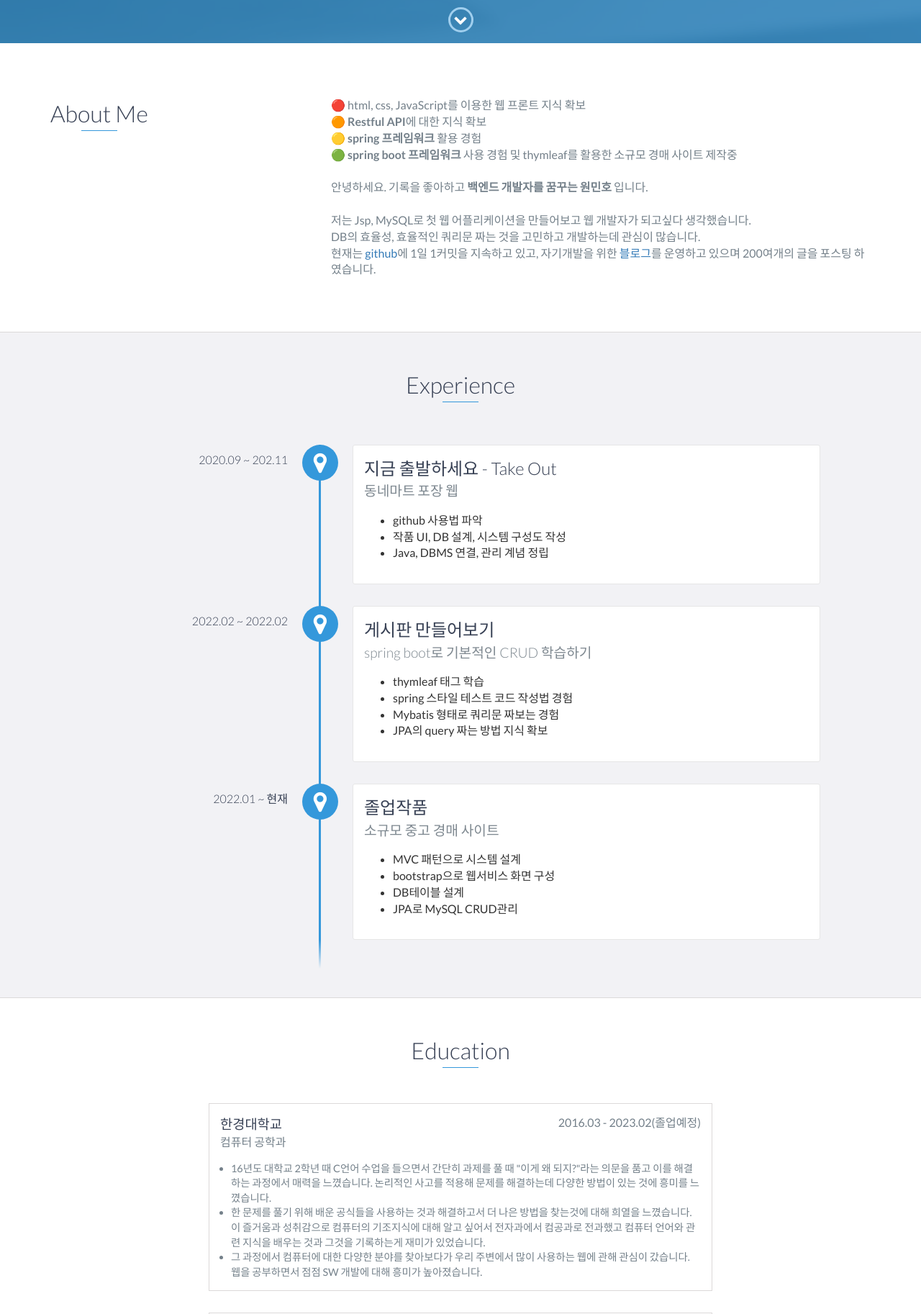
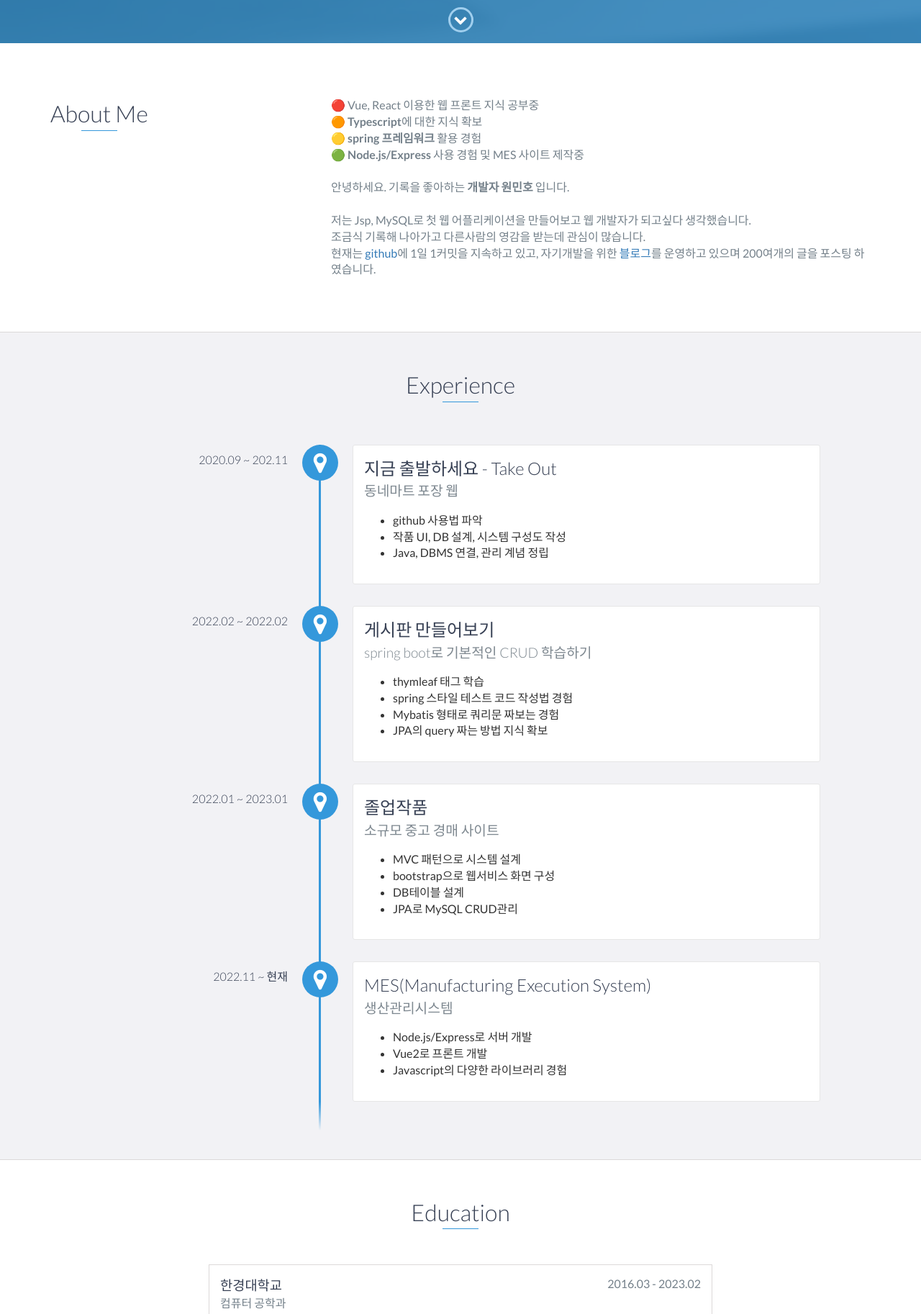
Before and after one commit to kingkingburger/My-PortFolio, a website: page index.html in a window 1280 px wide. Shown: the part 740-2566 px from the top of the page at 72% size. Drawn offline with nearby package versions, Linux system fonts and the light colour scheme.

Commit message:
update: portfolio

```diff
--- a/index.html
+++ b/index.html
@@ -75,16 +75,16 @@
           </div>
           <div class="col-md-8">
             <p>
-               🔴 html, css, JavaScript를 이용한 웹 프론트 지식 확보 </br>
-               🟠 <b>Restful API</b>에 대한 지식 확보 </br>
+               🔴 Vue, React 이용한 웹 프론트 지식 공부중 </br>
+               🟠 <b>Typescript</b>에 대한 지식 확보 </br>
                🟡 <b>spring 프레임워크 </b>활용 경험 </br>
-               🟢 <b>spring boot 프레임워크</b> 사용 경험 및 thymleaf를 활용한 소규모 경매 사이트 제작중</br>
+               🟢 <b>Node.js/Express</b> 사용 경험 및 MES 사이트 제작중</br>
             </p>
         </br>
             <p>
-                안녕하세요. 기록을 좋아하고 <b>백엔드 개발자를 꿈꾸는 원민호</b> 입니다.</br></br>
+                안녕하세요. 기록을 좋아하는 <b>개발자 원민호</b> 입니다.</br></br>
                 저는 Jsp, MySQL로 첫 웹 어플리케이션을 만들어보고 웹 개발자가 되고싶다 생각했습니다.<br>
-                DB의 효율성, 효율적인 쿼리문 짜는 것을 고민하고 개발하는데 관심이 많습니다.</br>
+                조금식 기록해 나아가고 다른사람의 영감을 받는데 관심이 많습니다.</br>
                 현재는 <a href="https://github.com/kingkingburger">github</a>에 1일 1커밋을 지속하고 있고, 자기개발을 위한 <a href="https://wonin.tistory.com/">블로그</a>를 운영하고 있으며 200여개의 글을 포스팅 하였습니다.</br>
             </p>
           </div>
@@ -120,17 +120,25 @@
           </p>
         </div>
 
-        <div data-date="2022.01 ~ 현재">
+        <div data-date="2022.01 ~ 2023.01">
           <h3>졸업작품</h3>
           <h4>소규모 중고 경매 사이트</h4>
-
               <ul>
                 <li>MVC 패턴으로 시스템 설계</li>
                 <li>bootstrap으로 웹서비스 화면 구성</li>
                 <li>DB테이블 설계</li>
                 <li>JPA로 MySQL CRUD관리</li>
               </ul>
+        </div>
 
+        <div data-date="2022.11 ~ 현재">
+          <h3>MES(Manufacturing Execution System)</h3>
+          <h4>생산관리시스템</h4>
+              <ul>
+                <li>Node.js/Express로 서버 개발</li>
+                <li>Vue2로 프론트 개발</li>
+                <li>Javascript의 다양한 라이브러리 경험</li>
+              </ul>
         </div>
 
         <!-- <div data-date="September 2015 – September 2016">
@@ -151,7 +159,7 @@
       <h2 class="heading">Education</h2>
       <div class="education-block">
         <h3>한경대학교</h3>
-        <span class="education-date">2016.03 - 2023.02(졸업예정)</span>
+        <span class="education-date">2016.03 - 2023.02</span>
         <h4>컴퓨터 공학과</h4>
         <ul>
             <li>16년도 대학교 2학년 때 C언어 수업을 들으면서 간단히 과제를 풀 때 "이게 왜 되지?"라는 의문을 품고 이를 해결하는 과정에서 매력을 느꼈습니다.
@@ -174,6 +182,7 @@
           <li>spring boot로 mvc패턴을 이용하면서 웹 사이트 개발을 할 수 있게되었고 MySQL을 사용하여 DB를 다룰 수 있게되었습니다.
         </li>
           <li>쿼리문을 JPA 스타일로 쓰고 태스트 코드 짜는 법을 배웠습니다. </li>
+          <li>Javascript, Typescript, Node 강의를 듣고 javscript 계념을 배웠습니다. </li>
         </ul>
       </div>
       <!-- End .education-block -->
@@ -226,7 +235,12 @@
       <h2 class="heading">Skills</h2>
       <ul>
         <li>JavaScript</li>
+        <li>Typescript</li>
+        <li>Node</li>
+        <li>Express</li>
+        <li>Postgres</li>
         <li>Python</li>
+        <li>Vue</li>
         <li>React</li>
         <li>Java</li>
         <li>Spring</li>
@@ -265,7 +279,7 @@
       <div class="container">
         <div class="row">
           <div class="col-sm-5 copyright">
-            <p>Copyright &copy; 2022 원민호</p>
+            <p>Copyright &copy; 2023 원민호</p>
           </div>
           <div class="col-sm-2 top">
             <span id="to-top">
```
